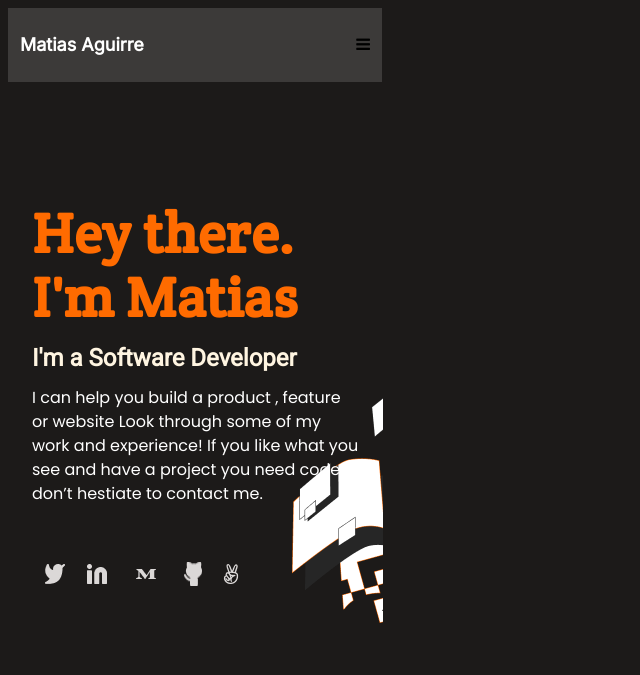
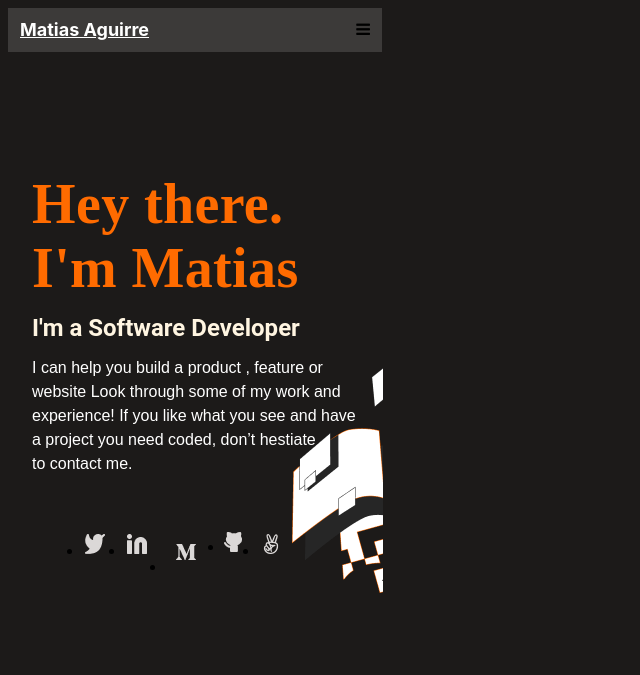
Before and after one commit to LokurasRlz/Portfolio, a plain HTML site: page index.html in a window 1280 px wide. Shown: the whole page, without its empty margins (0-640 px from the left). Drawn offline with Linux system fonts and the light colour scheme.

Commit message:
Update index.html

```diff
--- a/index.html
+++ b/index.html
@@ -5,39 +5,35 @@
     <meta http-equiv="X-UA-Compatible" content="IE=edge">
     <meta name="viewport" content="width=device-width, initial-scale=1.0">
     <link rel="stylesheet" href="style.css">
-    <link rel="preconnect" href="https://fonts.googleapis.com">
-<link rel="preconnect" href="https://fonts.gstatic.com" crossorigin>
-<link href="https://fonts.googleapis.com/css2?family=Crete+Round&family=Inter&family=Poppins&family=Roboto&display=swap" rel="stylesheet">
     <link rel="stylesheet" href="https://cdnjs.cloudflare.com/ajax/libs/font-awesome/4.7.0/css/font-awesome.min.css">
     <title>Portfolio Project</title>
-
-</head>
-<body>
     <nav class="nav-bar">
-        <h1 class="title">Matias Aguirre</h1>
+        <a logo class="title" href="#">Matias Aguirre</a></logo>
         <a class="icon">
             <i class="fa fa-bars"></i>
         </a>
     </nav>
-    <section class="headline">
+</head>
+<body>
+        <section class="headline">
 
         <div class="page">
-            <h2 class="name">Hey there. <br> I'm Matias</h2>
-            <h2 class="description">I'm a Software Developer</h2>
+            <h1 class="name">Hey there. <br> I'm Matias</h1>
+            <h1 class="description">I'm a Software Developer</h1>
         </div>
         <div class="introduction">
             <p>
                 I can help you build a product , feature or website Look through some of my work and experience! If you like what you see and have a project you need coded,
-                don’t hestiate to contact me.
+                don’t hestiate <br> to contact me.
             </p>
         </div>
-        <div class="images">
-            <img src="images/Twitter.png" alt="Twitter img">
-            <img src="images/Linkedin.png" alt="Linkedin img">
-            <img src="images/medium.png" alt="Medium img">
-            <img src="images/github.png" alt="Github img">
-            <img src="images/angelist.png" alt="Angellist img">
-        </div>
+        <ul class="images">
+           <li><a href="#"> <img src="images/Twitter.png" alt="Twitter img"></a></li>
+           <li><a href="#"><img src="images/Linkedin.png" alt="Linkedin img"></a></li>
+           <li><a href="#"><img src="images/medium.png" alt="Medium img"></a></li>
+           <li><a href="#"><img src="images/github.png" alt="Github img"></a></li>
+           <li><a href="#"><img src="images/angelist.png" alt="Angellist img"></a></li>
+        </ul>
     </section>
 
 </body>
```
